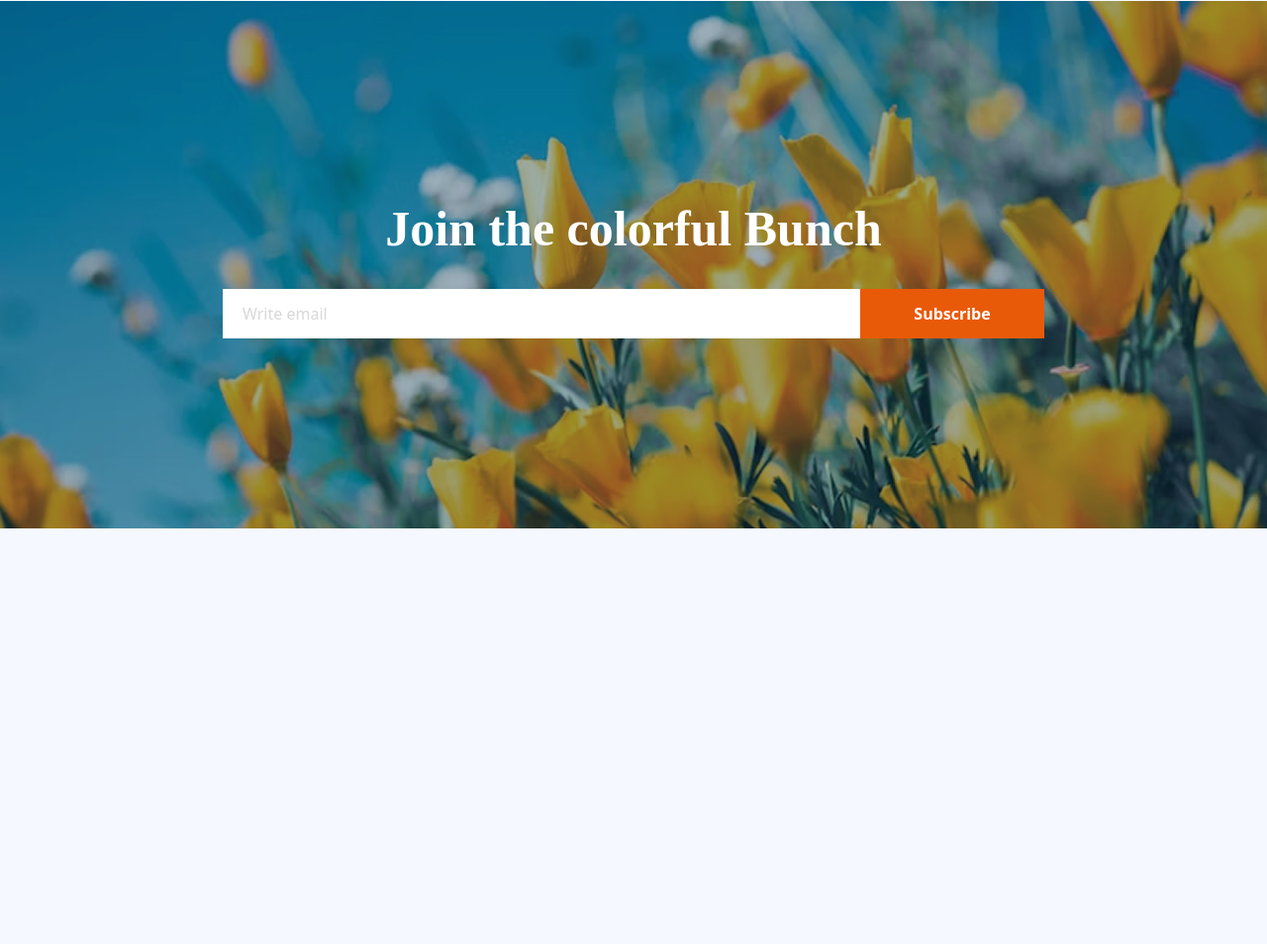
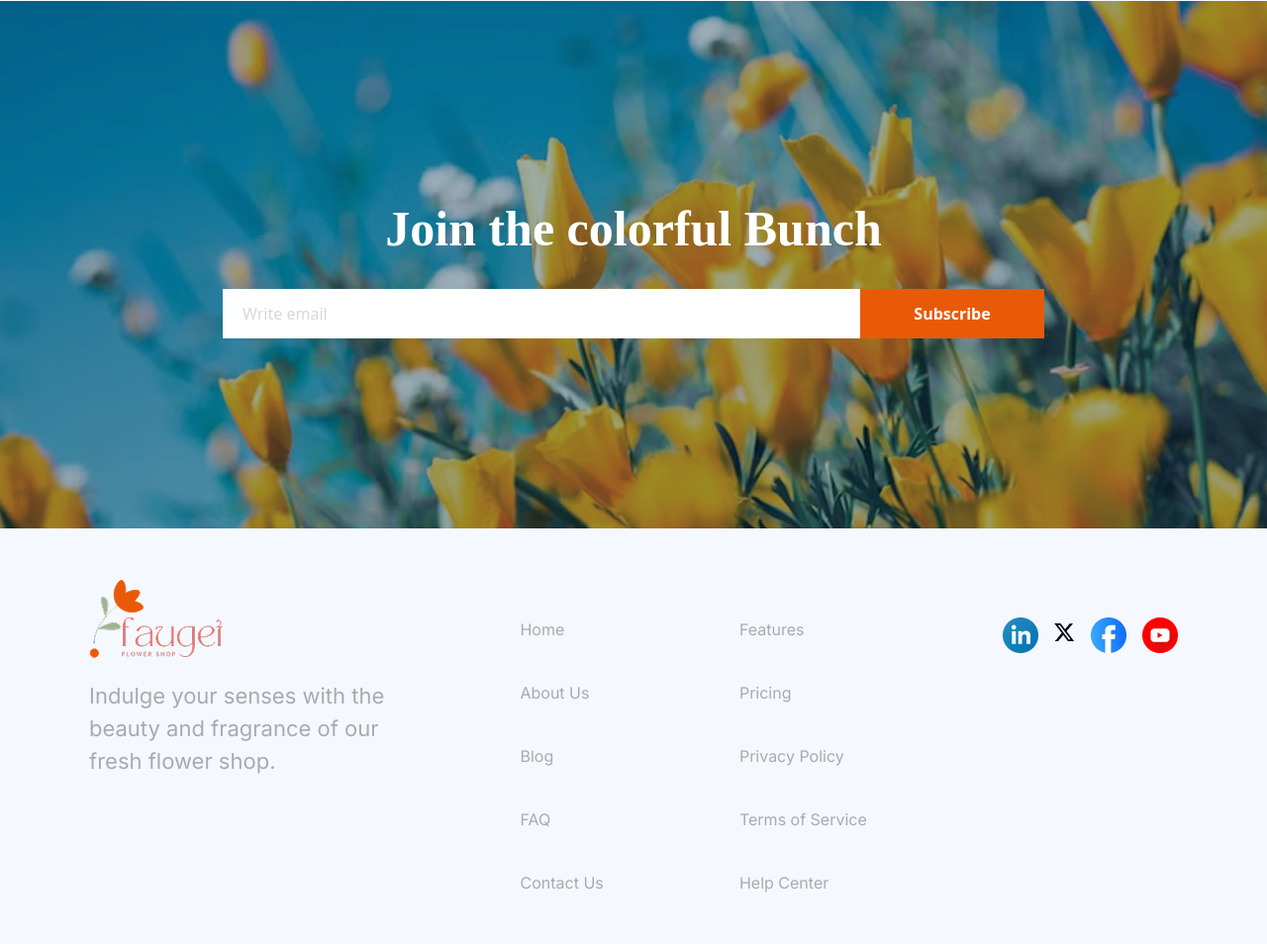
Before and after one commit to tangilakhatun/My-second-assignment, a plain HTML site: page index.html in a window 1280 px wide. Shown: the part 3862-4816 px from the top of the page at 99% size. Before the commit the page ends 4396 px from the top, so only its background shows below. Drawn offline with nearby package versions, Linux system fonts and the light colour scheme.

Commit message:
added footer section

```diff
--- a/index.html
+++ b/index.html
@@ -183,14 +183,43 @@ background-size: cover; background-position: center; background-repeat: no-repea
     <div class="w-full h-[533px] mt-[110px] flex flex-col justify-center items-center"
     style="background-image: url(./assets/news-letter-bg.png); background-size: cover;
     background-position: center; background-repeat: no-repeat;">
-    <h3 class="sm:text-[50px] text-[40px] font-bold  font-[Serif]  text-white" >Join the colorful Bunch</h3>
+    <h3 class="sm:text-[50px] text-[40px] font-bold  font-[Serif]  text-white " >Join the colorful Bunch</h3>
     <div class="flex gap-0 mt-[23px]">
 <input class="font-normal text-[#00000050] text-[16px] bg-white sm:w-[644px] h-[50px] w-[218px] px-[20px] " type="email" name="email" placeholder="Write email" id="email">
-    <a href="#"><button class="text-[16px] font-semibold text-white bg-[#E95A08]  h-[50px] sm:w-[186px] w-[103px]  ">Subscribe</button></a>
+    <a href="#"><button class="text-[16px] font-semibold text-white bg-[#E95A08]  h-[50px] sm:w-[186px] w-[103px] ">Subscribe</button></a>
+    </div>
+    </section>
+    </main>
+    <footer >
+    <div class="flex flex-col sm:flex-row max-w-[1140px] mx-auto justify-between py-[50px] px-5  ">
+        <div>
+            <img src="./assets/logo.png" alt="">
+            <p class="text-[22px] font-[Inter] items-center justify-center text-[#00000050] pt-5">Indulge your senses with the <br> beauty and fragrance of our <br> fresh flower shop. </p>
+        </div>
+        <div class="flex flex-col items-start gap-10 pt-10">
+            <a class="text-[16px] text-[#00000050] font-normal font-[Inter]" href="#">Home</a>
+            <a class="text-[16px] text-[#00000050] font-normal font-[Inter]" href="#">About Us</a>
+            <a class="text-[16px] text-[#00000050] font-normal font-[Inter]" href="#">Blog</a>
+            <a class="text-[16px] text-[#00000050] font-normal font-[Inter]" href="#">FAQ</a>
+            <a class="text-[16px] text-[#00000050] font-normal font-[Inter]" href="#">Contact Us</a>
+        </div>
+        <div class="flex flex-col gap-10 pt-10">
+            <a class="text-[16px] text-[#00000050] font-normal font-[Inter]" href="#">Features</a>
+            <a class="text-[16px] text-[#00000050] font-normal font-[Inter]" href="#">Pricing</a>
+            <a class="text-[16px] text-[#00000050] font-normal font-[Inter]" href="#">Privacy Policy</a>
+            <a class="text-[16px] text-[#00000050] font-normal font-[Inter]" href="#">Terms of Service</a>
+            <a class="text-[16px] text-[#00000050] font-normal font-[Inter]" href="#">Help Center</a>
+        </div>
+        <div class="flex items-start gap-4 pt-10  ">
+            <div><img src="./assets/icon-linkedin.png" alt=""></div>
+            <div class="pt-1.5"><img src="./assets/icon-twitter.png" alt=""></div>
+            <div><img src="./assets/icon-facebook.png" alt=""></div>
+
+            <div><img src="./assets/icon-youtube.png" alt=""></div>
+
+        </div>
     </div>
 
-    </main>
-    <footer>
 
     </footer>
 </body>
```
